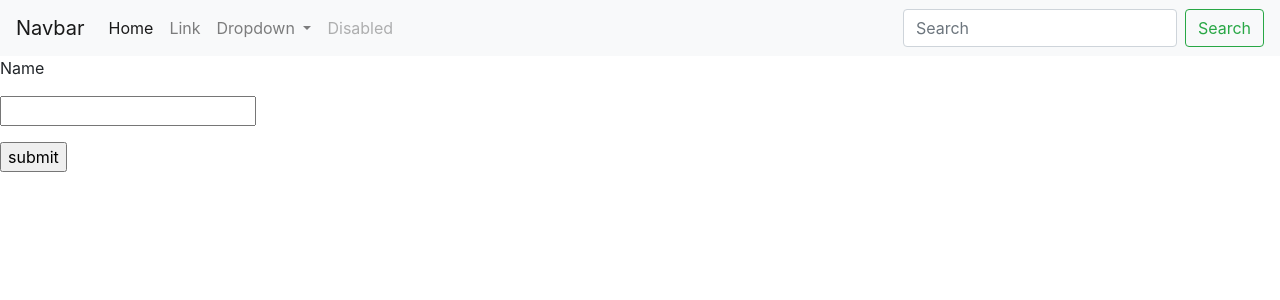
After one commit to IoannBL/Flask-Example, a Flask app: page /login in a window 1280 px wide. The commit adds this page. Shown: the top 300 px of the page. Run offline with Flask 3, Linux system fonts and the light colour scheme.

Commit message:
Сеансы

```diff
--- a/main.py
+++ b/main.py
@@ -1,74 +1,44 @@
-from flask import Flask
-from flask import render_template
-from markupsafe import escape
-
-from collections import Counter
-from itertools import product
-
-from functools import reduce
-import operator
+from flask import Flask,redirect,url_for,render_template, request,session
 
 app = Flask(__name__)
+app.secret_key = "hello"
+# @app.route("/<name>")
+# def name(name):
+#     return render_template("index.html")
+
+# @app.route("/test")
+# def test():
+#     return render_template("new.html")
+
+@app.route("/")
+def home():
+    return render_template("index.html")
+
+@app.route("/login", methods=["POST", "GET"])
+def login():
+    if request.method == "POST":
+        user = request.form["nm"]
+        session["user"] = user
+        return redirect(url_for("user"))
+    else:
+        if "user" in session:
+            return redirect(url_for("user"))
+
+        return render_template("login.html")
+
+@app.route("/user")
+def user():
+    if "user" in session:
+        user = session["user"]
+        return f"<h1>{user}<h1>"
+    else:
+        return redirect(url_for("login"))
+
+@app.route("/logout")
+def logout():
+    session.pop("user", None)
+    return redirect(url_for("login"))
 
 
-@app.route("/")
-def hello_world():
-    return "<h1> Hello World </h1>"
-
-
-@app.route("/home")
-def hello_home():
-    return "<h1> Hello Home </h1>"
-
-
-names = {0: "Vasya", 1: "Petya", 2: "Anya"}
-
-
-@app.route("/user/<int:_id>")
-def hello_user_id(_id):
-    if _id in names:
-        return f"<h1> Hello {names[_id]} </h1>"
-    return f"<h1> Hello Unknown </h1>"
-
-
-@app.route("/user/<name>")
-def hello_user(name):
-    return f"<h1> Hello {escape(name)} </h1>"
-
-
-@app.route("/alert")
-def hello_alert():
-    param = '<script>alert("bad")</script>'
-    return f"<h1> Hello {escape(param)} </h1>"
-
-
-@app.route("/number/<int:number>")
-def hello_number(number):
-    _n = number
-    if _n < 2:
-        return render_template("base.html", number=number)
-
-    prime_dividers = []
-    divider = 2
-    while _n ** (1/2) >= divider:
-        if _n % divider == 0:
-            prime_dividers.append(divider)
-            _n //= divider
-        else:
-            divider += 1
-    if _n > 1:
-        prime_dividers.append(_n)
-
-    if len(prime_dividers) == 1:
-        return render_template("number_prime.html", number=number)
-    else:
-        c = Counter(prime_dividers)
-        # c = {2: 4, 3: 1, 5: 2} 1200 = 2*2*2*2*3*5*5
-        # iterators = [[2, 4, 8, 16], [3], [5, 25]]
-        iterators = [[prime ** l for l in range(0, count+1)] for prime, count in c.items()]
-        dividers = [reduce(operator.mul, items, 1) for items in product(*iterators)]
-        dividers.sort()
-        return render_template("number_not_prime.html", number=number, dividers=dividers)
-
-
-app.run("localhost", "8000")
+if __name__ == "__main__":
+    app.run(debug=True)
--- a/templates/base.html
+++ b/templates/base.html
@@ -1,28 +1,49 @@
+<!DOCTYPE html>
 <html>
     <head>
-        <meta charset="utf-8">
-        <meta name="viewport" content="width=device-width, initial-scale=1, shrink-to-fit=no">
-        <meta name="description" content="">
-        <meta name="author" content="">
-        <link rel="icon" href="../../../../favicon.ico">
-
-        <title>Narrow Jumbotron Template for Bootstrap</title>
-
-        <!-- Bootstrap core CSS -->
-        <link href="../../css/editor.css" rel="stylesheet">
-
-        <!-- Custom styles for this template -->
-        <link href="narrow-jumbotron.css" rel="stylesheet">
-        <link href="https://cdn.jsdelivr.net/npm/bootstrap@5.3.3/dist/css/bootstrap.min.css" rel="stylesheet" integrity="sha384-QWTKZyjpPEjISv5WaRU9OFeRpok6YctnYmDr5pNlyT2bRjXh0JMhjY6hW+ALEwIH" crossorigin="anonymous">
-        <title> Информация о числи {{number}} </title>
+        <link rel="stylesheet" href="https://cdn.jsdelivr.net/npm/bootstrap@4.3.1/dist/css/bootstrap.min.css" integrity="sha384-ggOyR0iXCbMQv3Xipma34MD+dH/1fQ784/j6cY/iJTQUOhcWr7x9JvoRxT2MZw1T" crossorigin="anonymous">
+        <title>{% block title %}{% endblock %}</title>
     </head>
     <body>
-        <div class="container">
-            <div class="jumbotron">
-                <h1 class="display-3">{% block title %} Информация о числе {{number}} {% endblock title %}</h1>
-                {% block content %} Информация о числе {{number}} {% endblock content %}
+        <nav class="navbar navbar-expand-lg navbar-light bg-light">
+            <a class="navbar-brand" href="#">Navbar</a>
+            <button class="navbar-toggler" type="button" data-toggle="collapse" data-target="#navbarSupportedContent" aria-controls="navbarSupportedContent" aria-expanded="false" aria-label="Toggle navigation">
+              <span class="navbar-toggler-icon"></span>
+            </button>
+
+            <div class="collapse navbar-collapse" id="navbarSupportedContent">
+              <ul class="navbar-nav mr-auto">
+                <li class="nav-item active">
+                  <a class="nav-link" href="#">Home <span class="sr-only">(current)</span></a>
+                </li>
+                <li class="nav-item">
+                  <a class="nav-link" href="#">Link</a>
+                </li>
+                <li class="nav-item dropdown">
+                  <a class="nav-link dropdown-toggle" href="#" id="navbarDropdown" role="button" data-toggle="dropdown" aria-haspopup="true" aria-expanded="false">
+                    Dropdown
+                  </a>
+                  <div class="dropdown-menu" aria-labelledby="navbarDropdown">
+                    <a class="dropdown-item" href="#">Action</a>
+                    <a class="dropdown-item" href="#">Another action</a>
+                    <div class="dropdown-divider"></div>
+                    <a class="dropdown-item" href="#">Something else here</a>
+                  </div>
+                </li>
+                <li class="nav-item">
+                  <a class="nav-link disabled" href="#" tabindex="-1" aria-disabled="true">Disabled</a>
+                </li>
+              </ul>
+              <form class="form-inline my-2 my-lg-0">
+                <input class="form-control mr-sm-2" type="search" placeholder="Search" aria-label="Search">
+                <button class="btn btn-outline-success my-2 my-sm-0" type="submit">Search</button>
+              </form>
             </div>
-        </div>
+          </nav>
+        {% block content %}
+        {% endblock %}
+        <script src="https://code.jquery.com/jquery-3.3.1.slim.min.js" integrity="sha384-q8i/X+965DzO0rT7abK41JStQIAqVgRVzpbzo5smXKp4YfRvH+8abtTE1Pi6jizo" crossorigin="anonymous"></script>
+<script src="https://cdn.jsdelivr.net/npm/popper.js@1.14.7/dist/umd/popper.min.js" integrity="sha384-UO2eT0CpHqdSJQ6hJty5KVphtPhzWj9WO1clHTMGa3JDZwrnQq4sF86dIHNDz0W1" crossorigin="anonymous"></script>
+<script src="https://cdn.jsdelivr.net/npm/bootstrap@4.3.1/dist/js/bootstrap.min.js" integrity="sha384-JjSmVgyd0p3pXB1rRibZUAYoIIy6OrQ6VrjIEaFf/nJGzIxFDsf4x0xIM+B07jRM" crossorigin="anonymous"></script>
     </body>
-
 </html>
--- /dev/null
+++ b/templates/index.html
@@ -0,0 +1,5 @@
+{% extends "base.html" %}
+{% block title %}Home Page{% endblock %}
+{% block content %}
+<h1>Test</h1>
+{% endblock %}
--- /dev/null
+++ b/templates/login.html
@@ -0,0 +1,10 @@
+{% extends "base.html" %}
+{% block title %}Login Page{% endblock %}
+
+{% block content %}
+<form action="#" method ="post">
+    <p>Name</p>
+    <p><input type="text" name="nm" /></p>
+    <p><input type="submit" value="submit" /></p>
+</form>
+{%endblock%}
--- /dev/null
+++ b/templates/new.html
@@ -0,0 +1 @@
+{% extends "base.html" %}
```
Also changed, not shown: PurePythonExample/main.py (line endings or trailing spaces).
